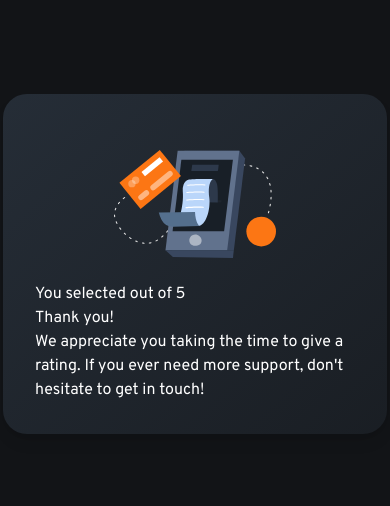
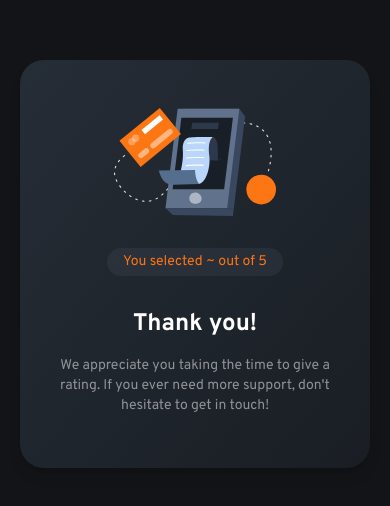
Before and after one commit to LloydB95/Interactive-Rating-Component, a website: page index.html in a window 390 px wide. Shown: the part 158-664 px from the top of the page. Drawn offline with nearby package versions, Linux system fonts and the light colour scheme.

Commit message:
adjusted for mobile devices

```diff
--- a/index.html
+++ b/index.html
@@ -13,13 +13,13 @@
     <script src="//unpkg.com/alpinejs" defer></script>
 </head>
 
-<body class="flex items-center justify-center w-screen h-screen text-white font-overpass bg-vdark-blue">
+<body class="flex items-center justify-center w-screen h-screen px-5 font-overpass bg-vdark-blue">
 
     <!-- Rating state start -->
-    <div class="hidden max-w-sm p-8 shadow-lg rounded-3xl bg-gradient-to-br from-dark-blue to-dark-blue/40">
+    <div class="hidden max-w-sm p-8 text-white shadow-lg rounded-3xl bg-gradient-to-br from-dark-blue to-dark-blue/40">
 
         <div class="p-3 rounded-full max-w-fit bg-medium-grey/25">
-            <img src="./images/icon-star.svg" alt="">
+            <img src="./images/icon-star.svg">
         </div>
 
         <h1 class="py-4 text-2xl font-bold"> How did we do? </h1>
@@ -69,16 +69,21 @@
     <!-- Thank you state start -->
     <div class="max-w-sm p-8 shadow-lg rounded-3xl bg-gradient-to-br from-dark-blue to-dark-blue/40">
 
-        <div class="flex justify-center p-6">
+        <div class="flex justify-center py-4 pb-8">
             <img src="./images/illustration-thank-you.svg">
         </div>
+        <div class="flex justify-center">
+            <h1 class="px-4 py-1 text-sm text-center rounded-full text-orange bg-medium-grey/10">
+                You selected ~ out of 5
+            </h1>
+        </div>
 
-        <div class="flex text-center text-orange">You selected <!-- Add rating here --> out of 5</div>
+        <h2 class="pt-8 pb-4 text-2xl font-bold text-center text-white"> Thank you! </h2>
 
-        <div class="text-3xl">Thank you!</div>
-
-        We appreciate you taking the time to give a rating. If you ever need more support,
-        don't hesitate to get in touch!
+        <p class="pb-5 text-sm text-center text-white/50">
+            We appreciate you taking the time to give a rating. If you ever need more
+            support, don't hesitate to get in touch!
+        </p>
     </div>
     <!-- Thank you state end -->
 
```
Also changed, not shown: tailwind.css.
